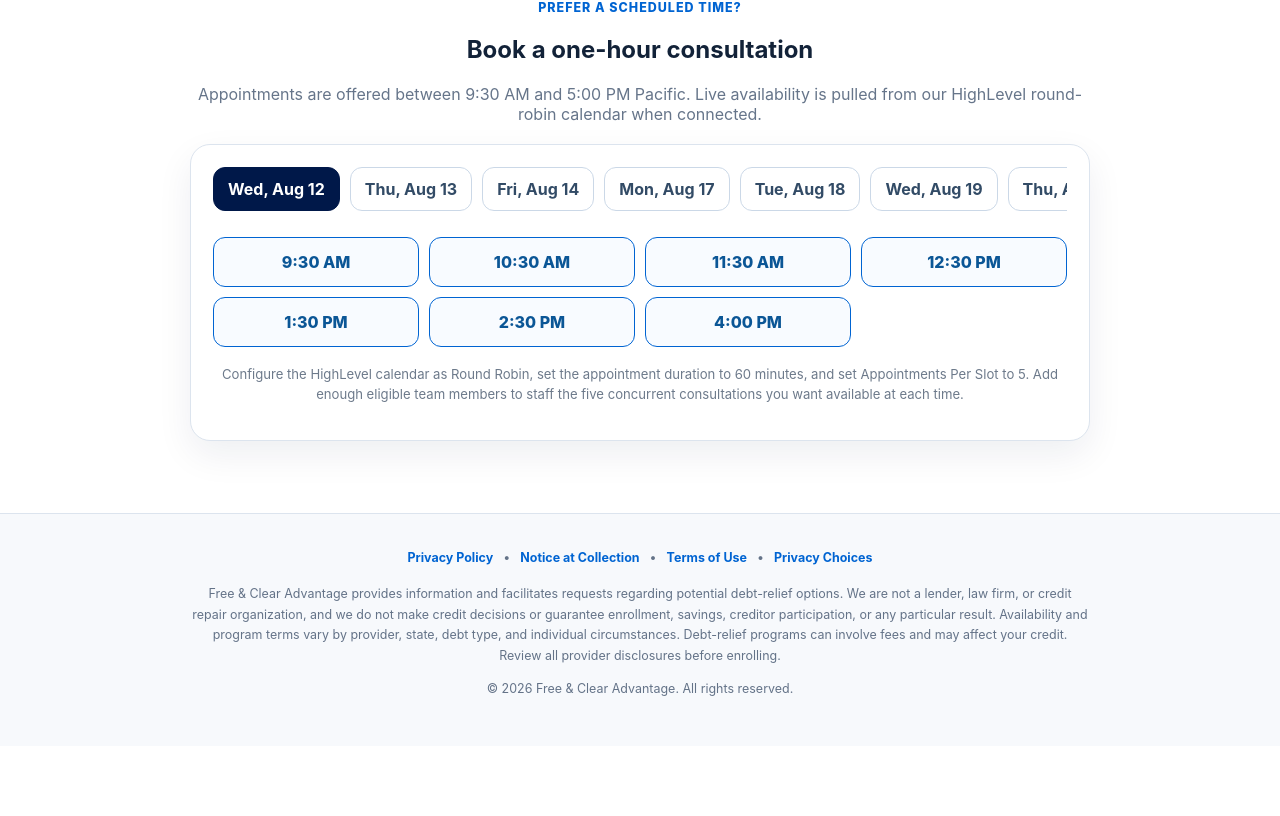
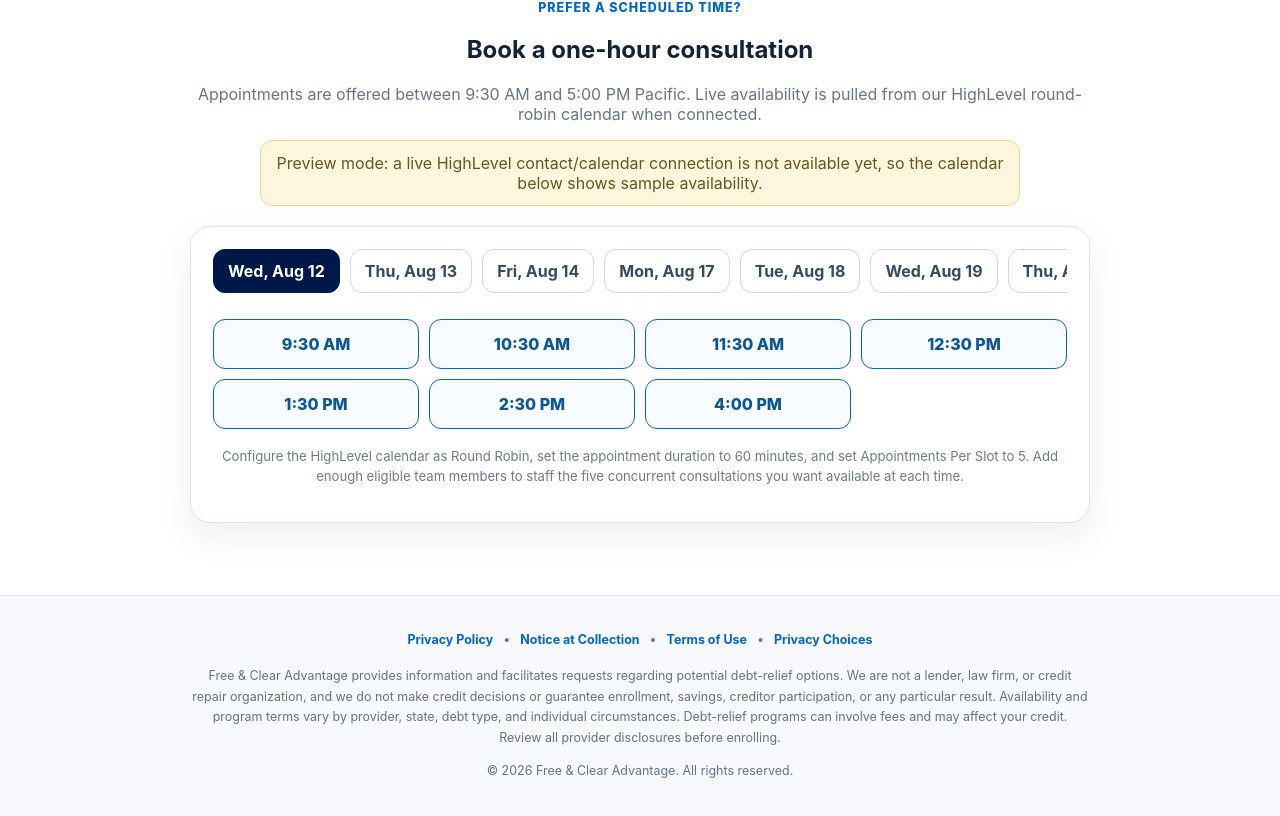
Before and after one commit to hpintojr/freeandclearadvantage, a Next.js app: page /results in a window 1280 px wide. Shown: the part 956-1772 px from the top of the page. Before the commit the page ends 1702 px from the top, so only its background shows below. Built offline with nearby package versions, Linux system fonts and the light colour scheme.

Commit message:
Prevent Salesforce lead IDs from being used as HighLevel contact IDs

```diff
--- a/app/results/page.tsx
+++ b/app/results/page.tsx
@@ -10,8 +10,7 @@ async function AsyncResults({ searchParams }: { searchParams: Promise<Record<str
   const params = await searchParams;
   const firstName = typeof params.firstName === "string" ? params.firstName : "there";
   const debt = typeof params.debt === "string" ? Number(params.debt) : undefined;
-  const contactId = typeof params.contactId === "string" ? params.contactId : undefined;
-  const leadId = typeof params.leadId === "string" ? params.leadId : "";
+  const contactId = typeof params.contactId === "string" ? params.contactId : "";
   const demo = params.demo === "1";
 
   return (
@@ -31,8 +30,8 @@ async function AsyncResults({ searchParams }: { searchParams: Promise<Record<str
 
       <div className="booking-section">
         <p className="eyebrow">Prefer a scheduled time?</p><h2>Book a one-hour consultation</h2><p>Appointments are offered between 9:30 AM and 5:00 PM Pacific. Live availability is pulled from our HighLevel round-robin calendar when connected.</p>
-        {demo && <div className="demo-note">Preview mode: CRM credentials are not connected yet, so the calendar below shows sample availability.</div>}
-        <BookingCalendar contactId={contactId || leadId} firstName={firstName} demoMode={demo || !contactId} />
+        {(demo || !contactId) && <div className="demo-note">Preview mode: a live HighLevel contact/calendar connection is not available yet, so the calendar below shows sample availability.</div>}
+        <BookingCalendar contactId={contactId} firstName={firstName} demoMode={demo || !contactId} />
       </div>
     </section>
   );
```
